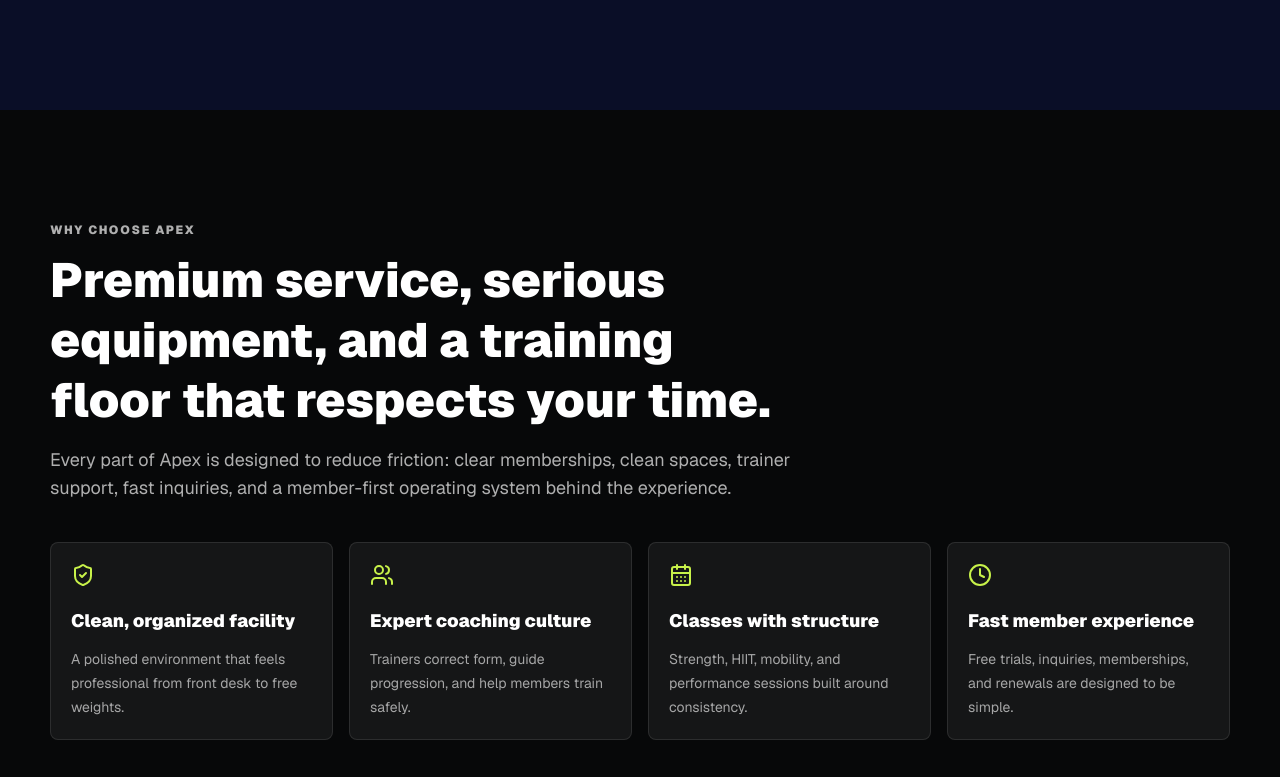
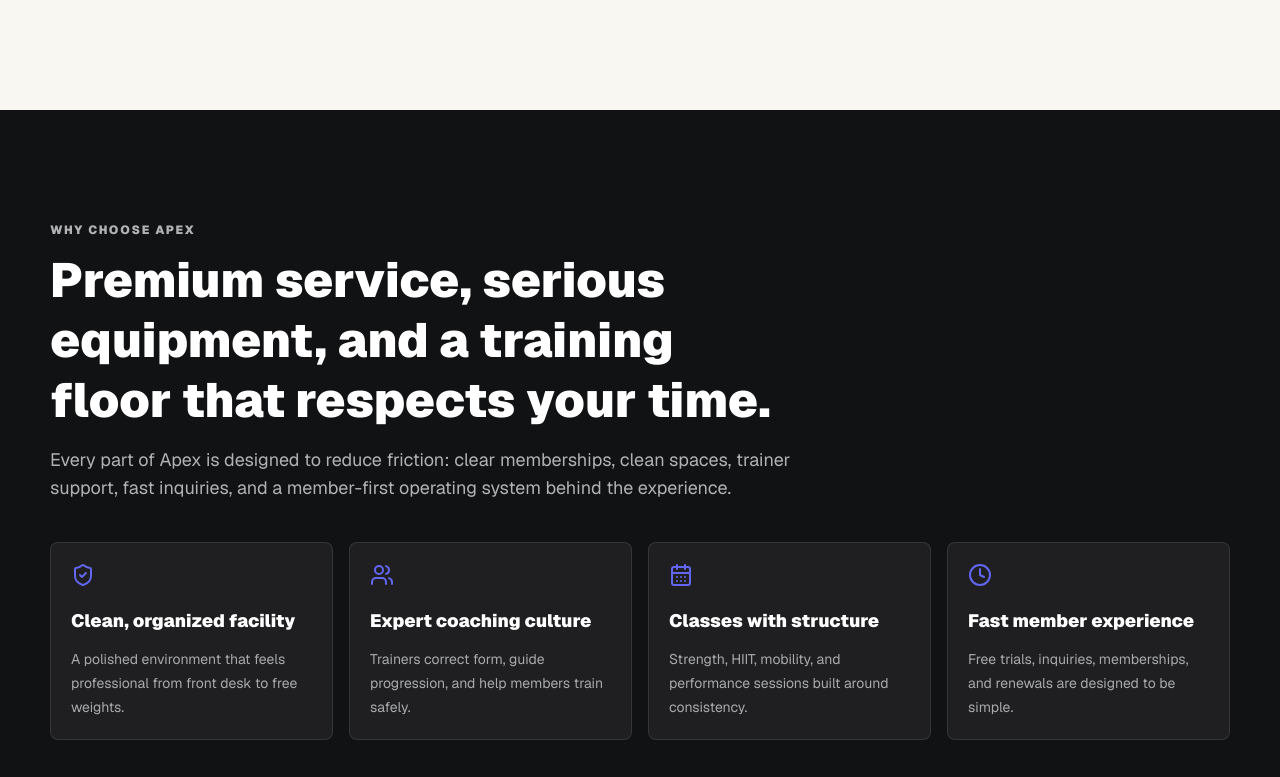
Before and after one commit to HarshalThitame/gym-management-system, a Next.js app: page / in a window 1280 px wide. Shown: the part 1283-2060 px from the top of the page. Built offline with nearby package versions, Linux system fonts and the light colour scheme; no server answers.

Commit message:
Light theme + cinematic framer-motion animations for GymsModule stat cards, tabs, branch list

```diff
--- a/app/globals.css
+++ b/app/globals.css
@@ -5,54 +5,54 @@
 [dir="rtl"] .space-x-reverse > :not([hidden]) ~ :not([hidden]) { --tw-space-x-reverse: 1; }
 
 @theme {
-  /* Dark-only Cinematic Theme */
-  --color-background: #0a0e27;
-  --color-foreground: #f0f4f8;
-  --color-surface: #111214;
-  --color-surface-muted: #191b1f;
-  --color-surface-strong: #24272d;
-  --color-border: #30343b;
-  --color-border-light: #4a5268;
-  --color-muted: #aeb4be;
+  /* Light Cinematic Theme */
+  --color-background: #f8f7f2;
+  --color-foreground: #111214;
+  --color-surface: #ffffff;
+  --color-surface-muted: #f0f1ec;
+  --color-surface-strong: #e4e7dd;
+  --color-border: #d7dbd0;
+  --color-border-light: #c5c9be;
+  --color-muted: #737780;
   --color-muted-foreground: #8b92a1;
-  --color-primary: #0a0e27;
-  --color-primary-foreground: #f0f4f8;
-  --color-accent: #c8f24a;
-  --color-accent-foreground: #0a0e27;
-  --color-secondary: #22d3ee;
-  --color-secondary-foreground: #0a0e27;
-  --color-destructive: #d92d20;
+  --color-primary: #1a1a2e;
+  --color-primary-foreground: #ffffff;
+  --color-accent: #6366f1;
+  --color-accent-foreground: #ffffff;
+  --color-secondary: #06b6d4;
+  --color-secondary-foreground: #ffffff;
+  --color-destructive: #dc2626;
   --color-destructive-foreground: #ffffff;
   --color-success: #16a34a;
   --color-warning: #d97706;
-  --color-obsidian: #070809;
-  --color-ink: #111214;
+  --color-obsidian: #111214;
+  --color-ink: #1a1a2e;
   --color-porcelain: #f8f7f2;
   --color-steel: #737780;
 
   /* Cinematic Background Variations */
-  --color-bg-primary: #0a0e27;
-  --color-bg-secondary: #1a1f3a;
-  --color-bg-tertiary: #252d48;
+  --color-bg-primary: #ffffff;
+  --color-bg-secondary: #f3f4f6;
+  --color-bg-tertiary: #e5e7eb;
 
   /* Gradient Presets */
-  --gradient-blue-purple: linear-gradient(135deg, #3b82f6 0%, #8b5cf6 100%);
+  --gradient-blue-purple: linear-gradient(135deg, #6366f1 0%, #8b5cf6 100%);
   --gradient-pink: linear-gradient(135deg, #ec4899 0%, #f43f5e 100%);
-  --gradient-accent: linear-gradient(135deg, #c8f24a 0%, #22d3ee 100%);
-  --gradient-neon: linear-gradient(90deg, #00d4ff 0%, #7f3ff2 50%, #ff006e 100%);
+  --gradient-accent: linear-gradient(135deg, #6366f1 0%, #06b6d4 100%);
+  --gradient-neon: linear-gradient(90deg, #06b6d4 0%, #6366f1 50%, #f43f5e 100%);
 
   /* Glow Effects */
-  --glow-blue: 0 0 20px rgba(59, 130, 246, 0.5);
-  --glow-purple: 0 0 20px rgba(139, 92, 246, 0.5);
-  --glow-pink: 0 0 20px rgba(236, 72, 153, 0.5);
-  --glow-cyan: 0 0 20px rgba(34, 211, 238, 0.5);
-  --glow-lime: 0 0 20px rgba(200, 242, 74, 0.5);
+  --glow-blue: 0 0 20px rgba(99, 102, 241, 0.3);
+  --glow-purple: 0 0 20px rgba(139, 92, 246, 0.3);
+  --glow-pink: 0 0 20px rgba(236, 72, 153, 0.3);
+  --glow-cyan: 0 0 20px rgba(6, 182, 212, 0.3);
+  --glow-lime: 0 0 20px rgba(99, 102, 241, 0.3);
 
   /* Shadow Presets */
-  --shadow-glow-sm: 0 0 8px rgba(59, 130, 246, 0.3);
-  --shadow-glow-md: 0 0 16px rgba(139, 92, 246, 0.4);
-  --shadow-glow-lg: 0 8px 32px rgba(139, 92, 246, 0.2);
-  --shadow-premium: 0 24px 80px rgb(17 18 20 / 0.14);
+  --shadow-glow-sm: 0 0 8px rgba(99, 102, 241, 0.2);
+  --shadow-glow-md: 0 0 16px rgba(139, 92, 246, 0.25);
+  --shadow-glow-lg: 0 8px 32px rgba(99, 102, 241, 0.15);
+  --shadow-premium: 0 24px 80px rgb(0 0 0 / 0.08);
 
   --font-sans: var(--font-geist-sans), Inter, system-ui, sans-serif;
   --font-mono: var(--font-geist-mono), ui-monospace, SFMono-Regular, Menlo, monospace;
@@ -62,40 +62,54 @@
 }
 
 :root {
-  color-scheme: dark;
-  --background: #0a0e27;
-  --foreground: #f0f4f8;
-  --surface: #111214;
-  --surface-muted: #191b1f;
-  --surface-strong: #24272d;
-  --border: #30343b;
-  --border-light: #4a5268;
-  --muted: #aeb4be;
-  --ring: #c8f24a;
+  color-scheme: light;
+  --background: #f8f7f2;
+  --foreground: #111214;
+  --surface: #ffffff;
+  --surface-muted: #f0f1ec;
+  --surface-strong: #e4e7dd;
+  --border: #d7dbd0;
+  --border-light: #c5c9be;
+  --muted: #737780;
+  --ring: #6366f1;
 
   /* Cinematic Background Variations */
-  --bg-primary: #0a0e27;
-  --bg-secondary: #1a1f3a;
-  --bg-tertiary: #252d48;
+  --bg-primary: #ffffff;
+  --bg-secondary: #f3f4f6;
+  --bg-tertiary: #e5e7eb;
 
   /* Gradient Presets */
-  --gradient-blue-purple: linear-gradient(135deg, #3b82f6 0%, #8b5cf6 100%);
+  --gradient-blue-purple: linear-gradient(135deg, #6366f1 0%, #8b5cf6 100%);
   --gradient-pink: linear-gradient(135deg, #ec4899 0%, #f43f5e 100%);
-  --gradient-accent: linear-gradient(135deg, #c8f24a 0%, #22d3ee 100%);
-  --gradient-neon: linear-gradient(90deg, #00d4ff 0%, #7f3ff2 50%, #ff006e 100%);
+  --gradient-accent: linear-gradient(135deg, #6366f1 0%, #06b6d4 100%);
+  --gradient-neon: linear-gradient(90deg, #06b6d4 0%, #6366f1 50%, #f43f5e 100%);
 
   /* Glow Effects */
-  --glow-blue: 0 0 20px rgba(59, 130, 246, 0.5);
-  --glow-purple: 0 0 20px rgba(139, 92, 246, 0.5);
-  --glow-pink: 0 0 20px rgba(236, 72, 153, 0.5);
-  --glow-cyan: 0 0 20px rgba(34, 211, 238, 0.5);
-  --glow-lime: 0 0 20px rgba(200, 242, 74, 0.5);
+  --glow-blue: 0 0 20px rgba(99, 102, 241, 0.3);
+  --glow-purple: 0 0 20px rgba(139, 92, 246, 0.3);
+  --glow-pink: 0 0 20px rgba(236, 72, 153, 0.3);
+  --glow-cyan: 0 0 20px rgba(6, 182, 212, 0.3);
+  --glow-lime: 0 0 20px rgba(99, 102, 241, 0.3);
 
   /* Shadow Presets */
-  --shadow-glow-sm: 0 0 8px rgba(59, 130, 246, 0.3);
-  --shadow-glow-md: 0 0 16px rgba(139, 92, 246, 0.4);
-  --shadow-glow-lg: 0 8px 32px rgba(139, 92, 246, 0.2);
+  --shadow-glow-sm: 0 0 8px rgba(99, 102, 241, 0.2);
+  --shadow-glow-md: 0 0 16px rgba(139, 92, 246, 0.25);
+  --shadow-glow-lg: 0 8px 32px rgba(99, 102, 241, 0.15);
 }
+
+/*
+ * LEGACY DARK MODE COLORS (ARCHIVED FOR REFERENCE)
+ * These colors are no longer used - app is light cinematic theme
+ *
+ * Dark mode palette (deprecated):
+ * --background: #0a0e27 (dark navy)
+ * --foreground: #f0f4f8 (light text)
+ * --surface: #111214 (dark gray)
+ * --surface-muted: #191b1f
+ * --surface-strong: #24272d
+ * --border: #30343b
+ * --muted: #aeb4be
+ */
 
 
 /*
@@ -134,8 +148,8 @@
 }
 
 ::selection {
-  background: #c8f24a;
-  color: #111214;
+  background: #6366f1;
+  color: #ffffff;
 }
 
 a {
@@ -216,8 +230,8 @@
 
 .surface-grid {
   background-image:
-    linear-gradient(rgb(17 18 20 / 0.06) 1px, transparent 1px),
-    linear-gradient(90deg, rgb(17 18 20 / 0.06) 1px, transparent 1px);
+    linear-gradient(rgb(0 0 0 / 0.04) 1px, transparent 1px),
+    linear-gradient(90deg, rgb(0 0 0 / 0.04) 1px, transparent 1px);
   background-size: 40px 40px;
 }
 
```
Also changed, not shown: features/organization-owner/components/modules/GymsModule.tsx (+75 -19 lines).
